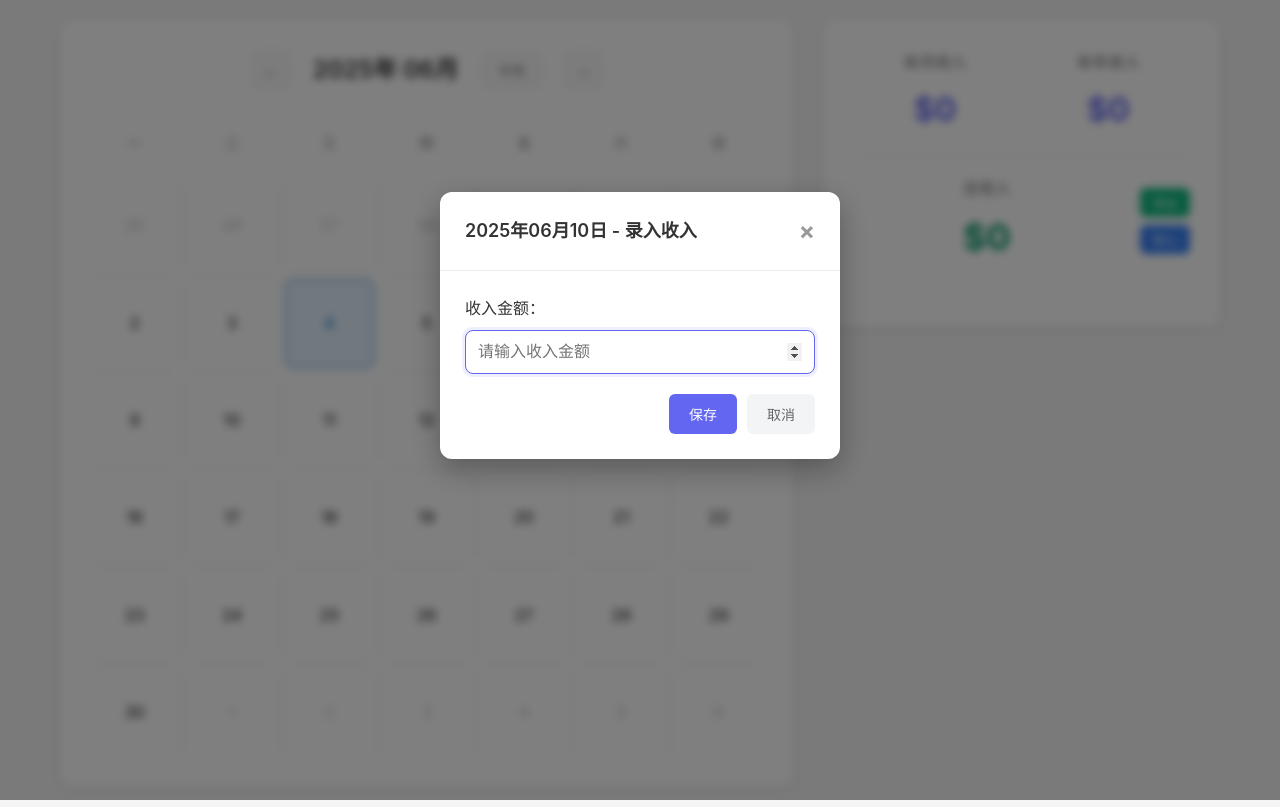
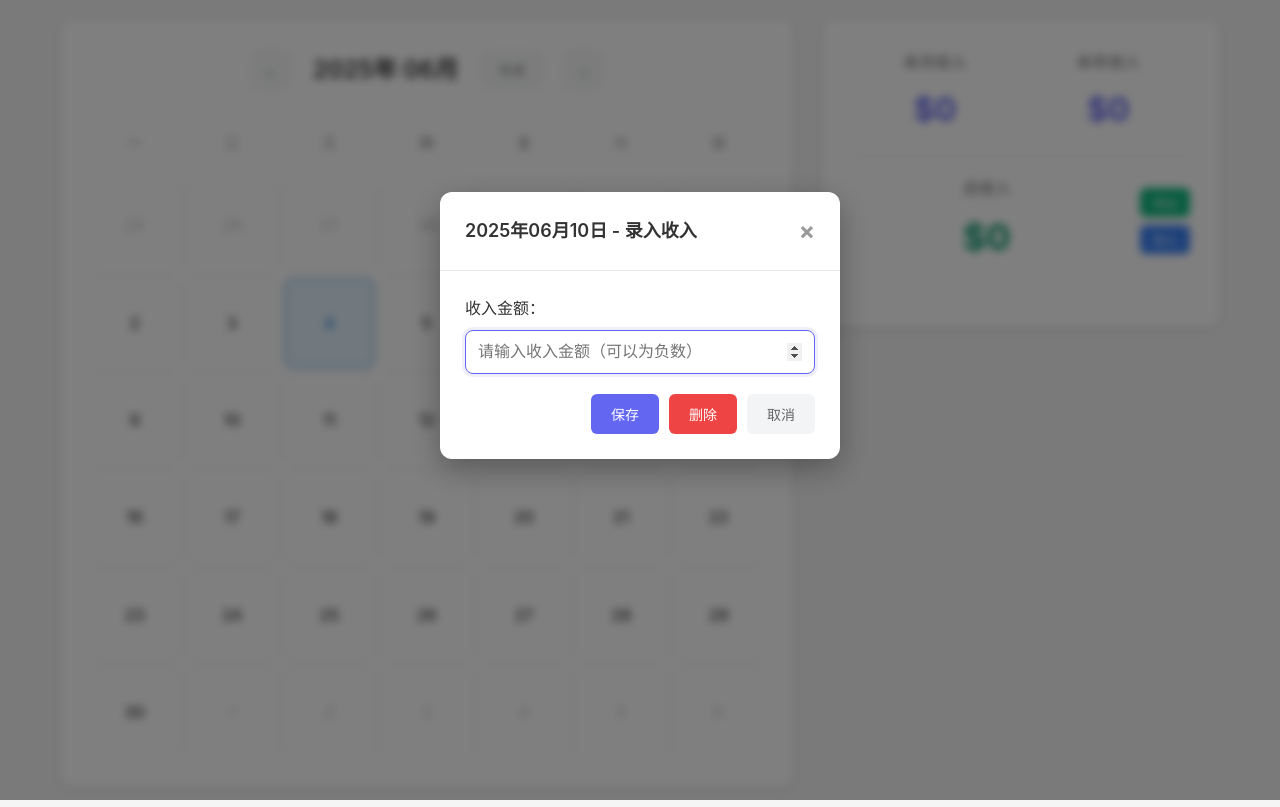
Before and after one commit to snipersteve/income, a website: page index.html in a window 1280 px wide. Both pictures are taken after a click on the element "10". Drawn offline with Linux system fonts and the light colour scheme; no server answers.

Commit message:
更新收入输入提示，允许输入负数并调整收入值显示逻辑

```diff
--- a/index.html
+++ b/index.html
@@ -76,7 +76,7 @@
             </div>
             <div class="modal-body">
                 <label for="incomeInput">收入金额：</label>
-                <input type="number" id="incomeInput" placeholder="请输入收入金额" step="0.01">
+                <input type="number" id="incomeInput" placeholder="请输入收入金额（可以为负数）" step="0.01">
                 <div class="modal-buttons">
                     <button id="saveIncome" class="save-btn">保存</button>
                     <button id="deleteIncome" class="delete-btn">删除</button>
--- a/script.js
+++ b/script.js
@@ -199,12 +199,12 @@ class IncomeCalendar {
     openModal(dateKey, currentIncome) {
         const [year, month, day] = dateKey.split('-');
         this.modalTitle.textContent = `${year}年${month}月${day}日 - 录入收入`;
-        this.incomeInput.value = currentIncome > 0 ? currentIncome : '';
+        this.incomeInput.value = currentIncome || '';
         this.modal.style.display = 'block';
         this.incomeInput.focus();
 
         // 显示或隐藏删除按钮
-        this.deleteBtn.style.display = currentIncome > 0 ? 'block' : 'none';
+        this.deleteBtn.style.display = currentIncome !== undefined ? 'block' : 'none';
     }
 
     closeModal() {
```
